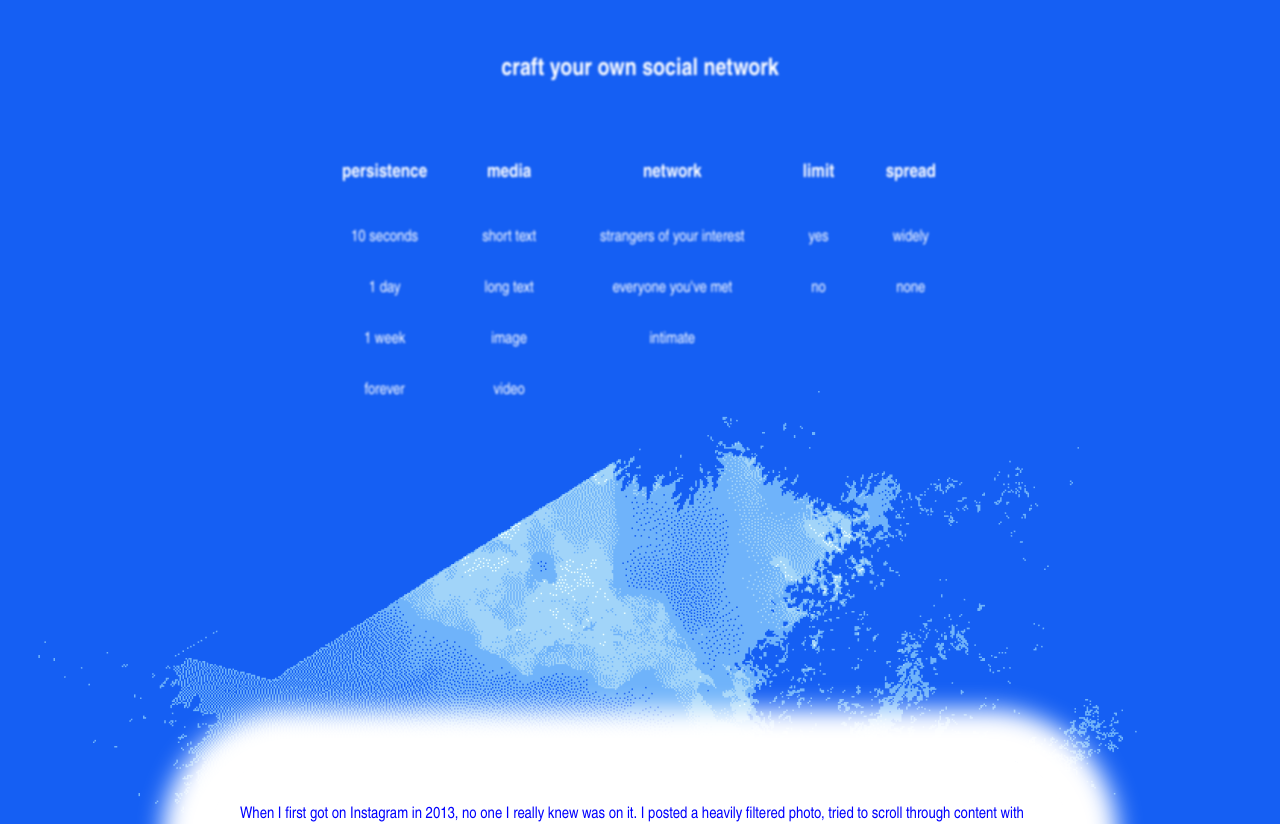
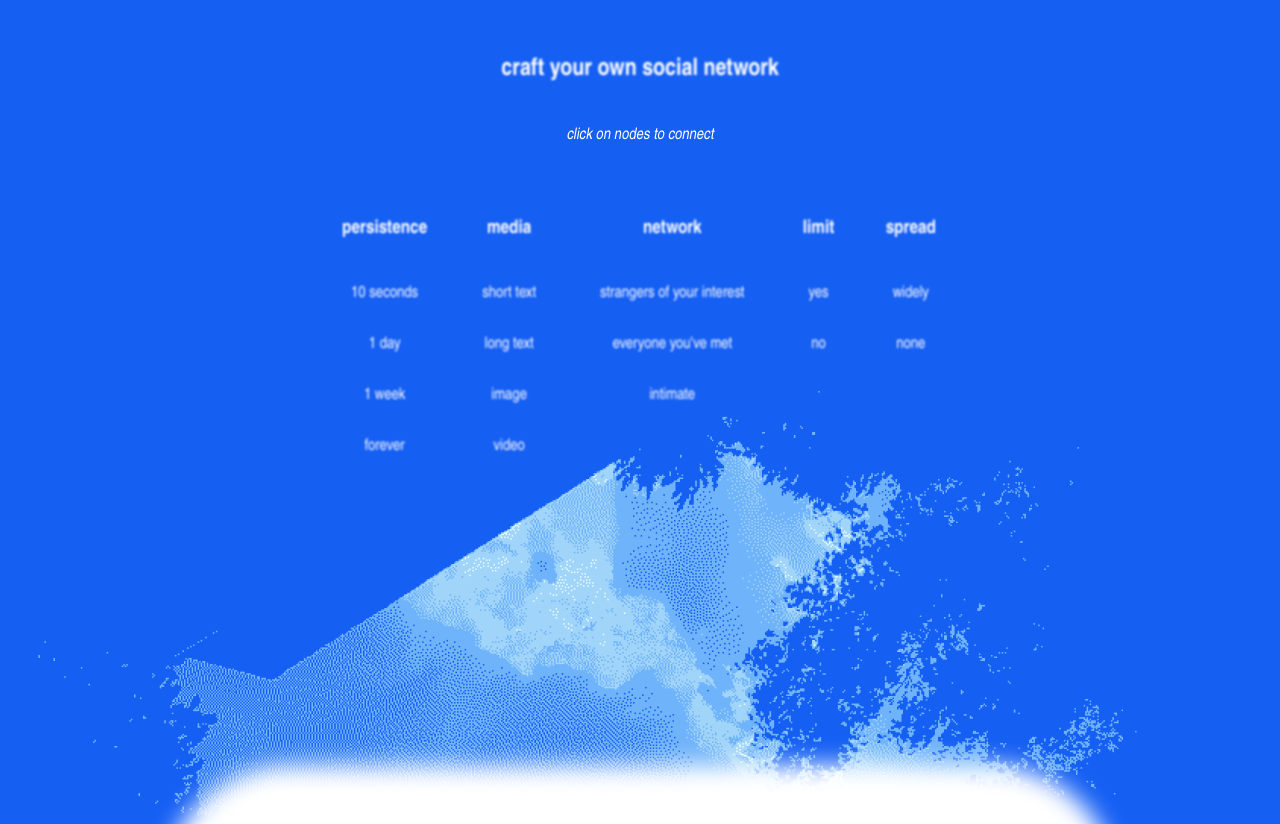
Before and after one commit to connieliu0/socialmediasys, a Svelte app: page / in a window 1280 px wide. Shown: the top 824 px of the page. Built offline with nearby package versions, Linux system fonts and the light colour scheme.

Commit message:
directions

```diff
--- a/src/App.svelte
+++ b/src/App.svelte
@@ -7,6 +7,7 @@
     <h2>
         craft your own social network
         </h2>
+        <p style="color:white; filter: blur(0.5px);"><em>click on nodes to connect</em></p>
     <NodeConnections />
     <div class="body-text">
     <p>
```
